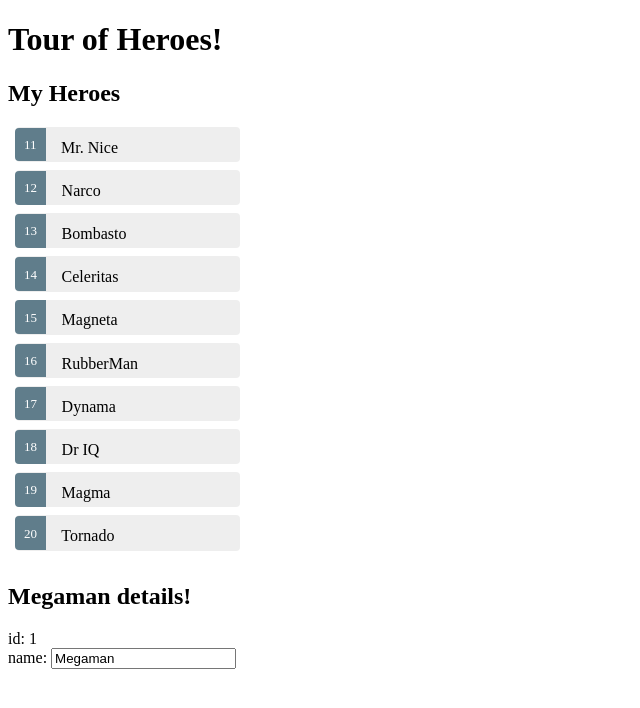
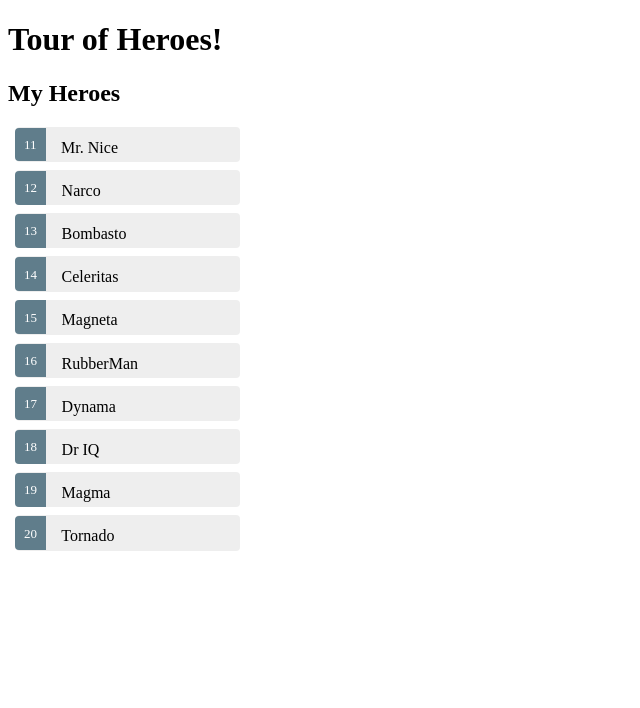
Before and after one commit to adrianmcli/angular-tour-of-heroes, an Angular app: page / in a window 1280 px wide. Shown: the top 708 px of the page, without its empty margins (0-640 px from the left). Built offline with nearby package versions, Linux system fonts and the light colour scheme.

Commit message:
implement ability to select a hero and show its details

```diff
--- a/src/app/app.component.html
+++ b/src/app/app.component.html
@@ -9,12 +9,14 @@
     {{hero.name}}
   </li>
 </ul>
-<h2>{{hero.name}} details!</h2>
-<div>
-  <label>id: </label>
-  <span>{{hero.id}}</span>
+<div *ngIf="selectedHero">
+  <h2>{{selectedHero.name}} details!</h2>
+  <div>
+    <label>id: </label>
+    <span>{{selectedHero.id}}</span>
+  </div>
+  <div>
+    <label>name: </label>
+    <input [(ngModel)]="selectedHero.name" placeholder="name" />
+  </div>
 </div>
-<div>
-  <label>name: </label>
-  <input [(ngModel)]="hero.name" placeholder="name" />
-</div>
--- a/src/app/app.component.ts
+++ b/src/app/app.component.ts
@@ -20,14 +20,12 @@ const HEROES: Hero[] = [
 })
 export class AppComponent {
   title = 'Tour of Heroes!';
-  hero: Hero = {
-    id: 1,
-    name: 'Megaman',
-  };
+  selectedHero: Hero;
   heroes = HEROES;
 
-  onSelect(hero) {
-    console.log(hero);
+  onSelect(hero: Hero): void {
+    // set selected hero
+    this.selectedHero = hero;
   }
 }
 
```
